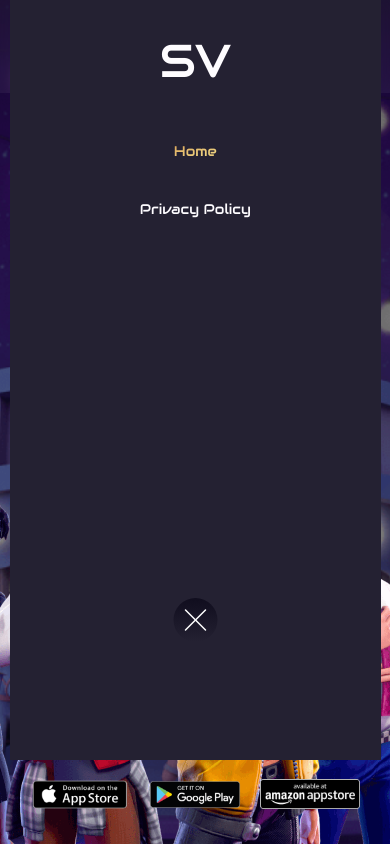
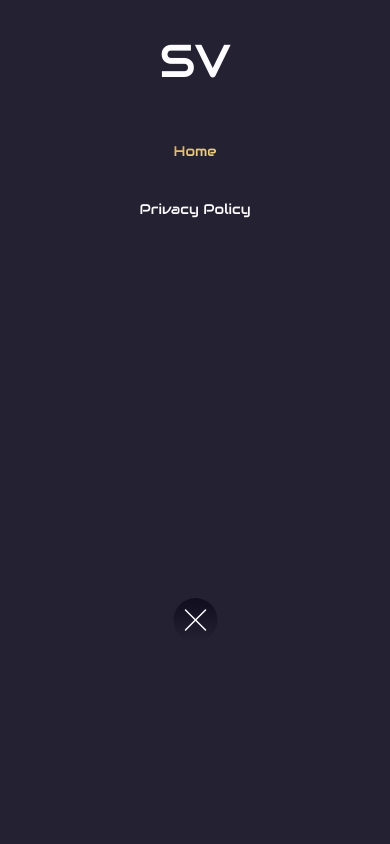
Before and after one commit to chieftain-defutura/privacy-policy, a React (Create React App) app: page / in a window 390 px wide. Both pictures are taken after a click on the element 314 px from the left and 46 px from the top of the page. Built offline with nearby package versions, Linux system fonts and the light colour scheme.

Commit message:
chore: header animation

```diff
--- a/package.json
+++ b/package.json
@@ -10,6 +10,7 @@
     "@types/node": "^16.18.23",
     "@types/react": "^18.0.33",
     "@types/react-dom": "^18.0.11",
+    "framer-motion": "^10.11.4",
     "react": "^18.2.0",
     "react-dom": "^18.2.0",
     "react-router-dom": "^6.10.0",
--- a/src/components/Header/Header.scss
+++ b/src/components/Header/Header.scss
@@ -72,16 +72,23 @@
   }
   .side-bar {
     position: absolute;
-    height: 90vh;
-    width: 95%;
     top: 0;
-    left: 10px;
+    left: 0px;
+    right: 0;
     background: #242132;
     z-index: 100;
+    max-width: 100%;
+    width: 100%;
+    height: 100vh;
     text-align: center;
+    top: 0;
+    left: 0;
+
     @media (min-width: 600px) {
       display: none;
     }
+  }
+
   .side-link {
     z-index: 4;
     text-align: center;
@@ -96,4 +103,3 @@
     z-index: 14;
   }
 }
-}
--- a/src/components/Header/index.tsx
+++ b/src/components/Header/index.tsx
@@ -1,4 +1,5 @@
 import React, { useState } from "react";
+import { AnimatePresence, motion } from "framer-motion";
 import { Link } from "react-router-dom";
 import SprinVerse from "../../assets/images/Sprin Verse.png";
 import "./Header.scss";
@@ -6,7 +7,7 @@ import "./Header.scss";
 import { ReactComponent as Menu } from "../../assets/icons/menu.svg";
 import { ReactComponent as Close } from "../../assets/icons/close.svg";
 
-const Header: React.FC = () => {
+const Header: React.FC<{}> = () => {
   const [active, setActive] = useState(0);
   const [activeColor, setActiveColor] = useState(false);
   const [open, setOpen] = useState(false);
@@ -44,8 +45,14 @@ const Header: React.FC = () => {
             </Link>
           </div>
         </div>
+        <AnimatePresence>
           {open && (
-          <div className="side-bar">
+            <motion.div
+              className="side-bar"
+              animate={{ top: 0, transitionDelay: "-200ms" }}
+              exit={{ top: -900 }}
+              initial={{ top: -300 }}
+            >
               <div className="side-logo">
                 <h1>SV</h1>
               </div>
@@ -72,8 +79,9 @@ const Header: React.FC = () => {
               <div className="close" onClick={() => setOpen(false)}>
                 <Close />
               </div>
-          </div>
+            </motion.div>
           )}
+        </AnimatePresence>
       </div>
     </div>
   );
```
Also changed, not shown: 1 other file (tests, documents, lock files or other folders). Lines whose indentation alone changed are shown as unchanged.
